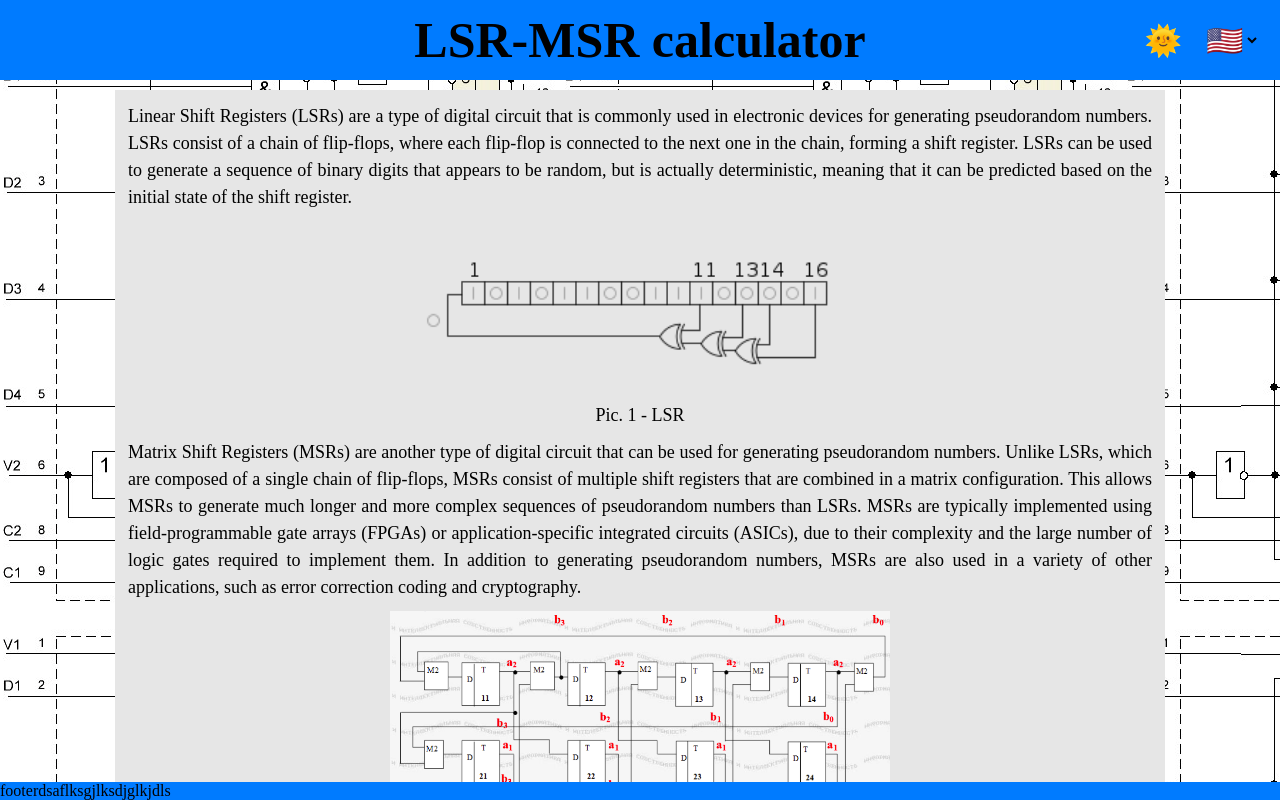
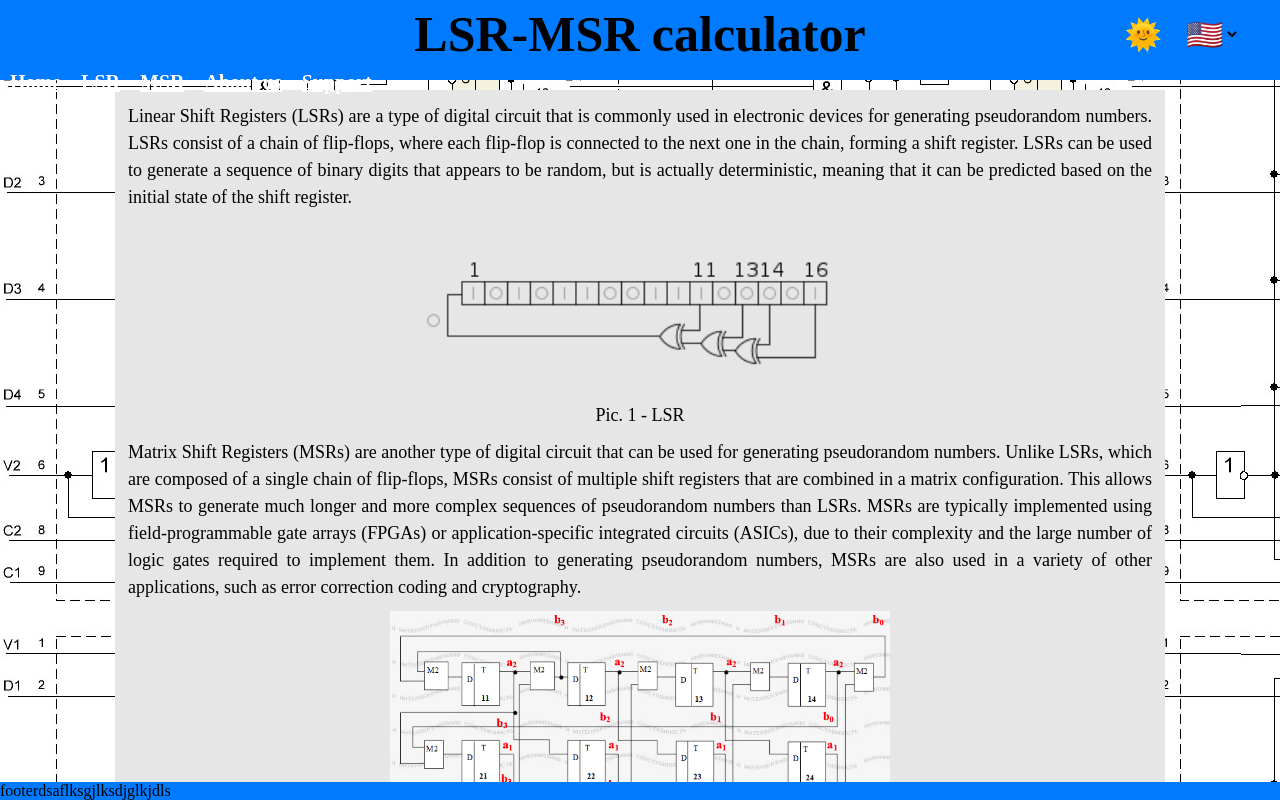
Before and after one commit to AndriiVeremchuk20/simple-matrix-sequence-generator, a React (Create React App) app: page / in a window 1280 px wide. Shown: the top 800 px of the page. Built offline with nearby package versions, Linux system fonts and the light colour scheme.

Commit message:
added navbar

```diff
--- a/src/components/Navbar/Navbar.scss
+++ b/src/components/Navbar/Navbar.scss
@@ -0,0 +1,18 @@
+.nav{
+    width: 100%;
+    display: flex;
+    justify-content: left;
+    margin: 0;
+
+    & .nav-item{
+        padding: 3px 10px;
+        font-size: 20px;
+        font-weight: bold;
+        color: white;
+
+        &:hover{
+            font-size: 18px;
+            padding: 0px 11px;
+        }
+    }
+}
--- a/src/components/Navbar/Navbar.tsx
+++ b/src/components/Navbar/Navbar.tsx
@@ -6,11 +6,11 @@ import "./Navbar.scss"
 export const Navbar = () => {
   return (
     <nav className="nav">
-        <Link to={`${AppRoutes.home}`}>Home</Link>
-        <Link to={AppRoutes.lsr}>LSR</Link>
-        <Link to={AppRoutes.msr}>MSR</Link>
-        <Link to={AppRoutes.aboutUs}>About us</Link>
-        <Link to={AppRoutes.support}>Support</Link>
+        <Link to={AppRoutes.home} className="nav-item">Home</Link>
+        <Link to={AppRoutes.lsr} className="nav-item">LSR</Link>
+        <Link to={AppRoutes.msr} className="nav-item">MSR</Link>
+        <Link to={AppRoutes.aboutUs} className="nav-item">About us</Link>
+        <Link to={AppRoutes.support} className="nav-item">Support</Link>
     </nav>
   );
 };
--- a/src/layout/header/Header.tsx
+++ b/src/layout/header/Header.tsx
@@ -6,15 +6,15 @@ import { Navbar } from "../../components/Navbar/Navbar";
 
 export const Header = () => {
   return (
-    <div>
-      <header className="header">
+    <header className="header">
+      <div className="header-main">
         <div className="title">LSR-MSR calculator</div>
         <div className="toolbar">
           <ChangeTheme />
           <ChangeLanguage />
         </div>
-      </header>
+      </div>
       <Navbar />
-    </div>
+    </header>
   );
 };
--- a/src/layout/header/header.scss
+++ b/src/layout/header/header.scss
@@ -4,15 +4,18 @@
   position: fixed;
   height: 10vh;
   width: 100vw;
+  background: $primary-color;
+  z-index: 10;
+
+  & .header-main {
     display: flex;
     justify-content: center;
     align-items: center;
-  background: $primary-color;
-  z-index: 1;
 
     & .title {
       cursor: pointer;
       font-size: 50px;
+      margin: 5px 0;
       font-weight: bold;
       background: inherit;
     }
@@ -20,7 +23,7 @@
     & .toolbar {
       display: flex;
       position: absolute;
-    right: 10px;
+      right: 30px;
       background: $primary-color;
 
       & > * {
@@ -29,3 +32,4 @@
       }
     }
   }
+}
```
Lines whose indentation alone changed are shown as unchanged.
